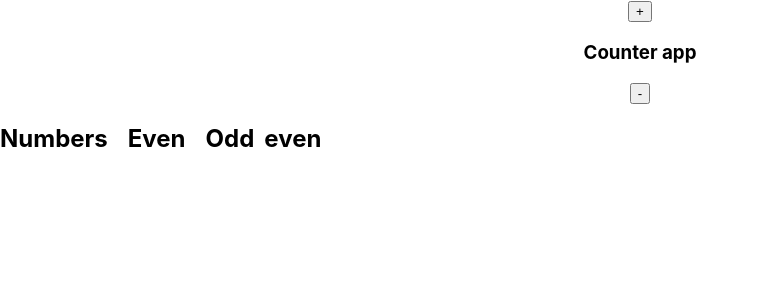
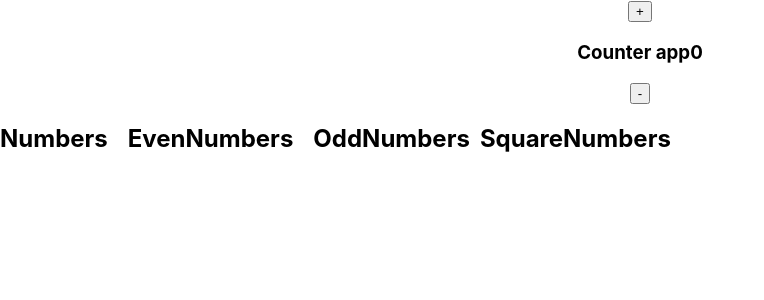
Before and after one commit to ak1351/counter-react, a React (Create React App) app: page / in a window 1280 px wide. Shown: the top 300 px of the page, without its empty margins (0-764 px from the left). Built offline with nearby package versions, Linux system fonts and the light colour scheme.

Commit message:
react counter  task updated sucessfully

```diff
--- a/src/App.js
+++ b/src/App.js
@@ -1,24 +1,24 @@
 import { useState } from 'react';
 import './App.css';
-import CalculateCount from './component/CalculateCount';
+import ButtonClicked from './component/buttonclicked';
 
 function App() {
-const[count,setCount]=useState(1);
+const[count,setCount]=useState(0);
 const[array,setarray]=useState([])
 
 
-const num= array.filter((x)=> x%2===0)
-const num1= array.filter((x)=> x%2!==0)
-const num2= array.map((x) =>x*x  )
+const evenNumbers= array.filter((x)=> x%2===0)
+const oddNumbers= array.filter((x)=> x%2!==0)
+const SquareNumbers= array.map((x) =>x*x  )
 //
-console.log("hi ji",num2)
+console.log("hi ji",array)
 
 function increment(){
 if (count>=0)
   {
   setCount(count+1);
 
-  setarray([...array,count])
+  setarray([...array,count+1])
 }
 }
 function decrement(){
@@ -33,24 +33,24 @@ if(count>0)
   return (
     <div className="App">
      <button onClick={increment}> +</button>
-     <h3> Counter app</h3>
+     <h3> Counter app{count}</h3>
        <button onClick={decrement}> - </button>
   <div style={{display:"flex",flexDiretion:"row",gap:'10px'}}>
 
 <div>
-<CalculateCount title="Numbers" numArr={array} />
+<ButtonClicked title="Numbers" list={array} />
 </div>
 
 <br></br>
 <div>
-<CalculateCount title="Even" numArr={num} />
+< ButtonClicked title="EvenNumbers" list={evenNumbers} />
 </div>
 <br></br>
 <div>
-<CalculateCount title="Odd" numArr={num1} />
+<ButtonClicked title="OddNumbers" list={oddNumbers} />
 </div>
 <div>
-<CalculateCount title="even" numArr={num2} />
+<ButtonClicked title="SquareNumbers" list={SquareNumbers} />
 </div>
 </div>
     </div>
@@ -58,3 +58,20 @@ if(count>0)
 }
 
 export default App;
+
+
+// import React, { useState } from 'react';
+
+//  export function Example() {
+//   // Declare a new state variable, which we'll call "count"
+//   const [count, setCount] = useState(0);
+
+//   return (
+//     <div>
+//       <p>You clicked {count} times</p>
+//       <button onClick={() => setCount(count + 1)}>
+//         Click me
+//       </button>
+//     </div>
+//   );
+// }
--- a/src/component/CalculateCount.js
+++ /dev/null
@@ -1,10 +0,0 @@
-import React from 'react'
-
-export default function CalculateCount({numArr,title}) {
-  return (
-    <>
-    <h2>{title}</h2>
-    <div>{numArr.map((data)=><li> {data}</li>)} </div>
-    </>
-  )
-}
--- /dev/null
+++ b/src/component/buttonclicked.js
@@ -0,0 +1,10 @@
+import React from 'react'
+
+export default function buttonclicked({list,title}) {
+  return (
+    <>
+    <h2>{title}</h2>
+    <div>{list.map((data)=><div style={{display:"flex",flexDirection:"column"}}>{data}</div>)} </div>
+    </>
+  )
+}
```
